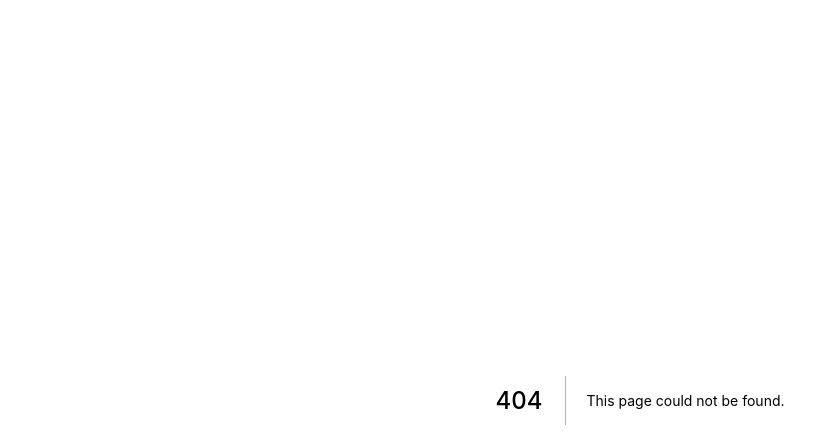
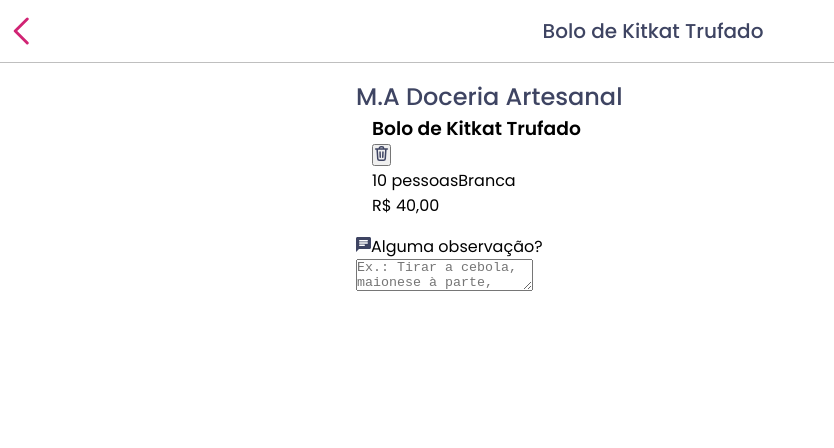
Before and after one commit to FabioRamos12/meumenu-next, a Next.js app: page /checkout in a window 1280 px wide. Before the commit this address had no page. Shown: the top 448 px of the page, without its empty margins (0-834 px from the left). Built offline with nearby package versions, Linux system fonts and the light colour scheme.

Commit message:
Create checkout page

```diff
--- /dev/null
+++ b/src/pages/checkout.tsx
@@ -0,0 +1,65 @@
+import Head from "next/head";
+
+import styles from "../styles/checkout.module.scss";
+
+import { Header } from "../components/Header";
+import Image from "next/image";
+
+export default function Checkout() {
+    return (
+        <>
+            <Head>
+                <title>Meu Menu | Checkout</title>
+            </Head>
+
+            <main>
+                <Header />
+
+                <section className={styles.checkoutContainer}>
+                    <h2>M.A Doceria Artesanal</h2>
+
+                    <article className={styles.checkoutItems}>
+                        <div className={styles.item}>
+                            <div>
+                                <h3>Bolo de Kitkat Trufado</h3>
+                                <button>
+                                    <Image
+                                        src="/remove.svg"
+                                        width={15}
+                                        height={15}
+                                        alt="Remover item"
+                                    />
+                                </button>
+                            </div>
+
+                            <div>
+                                <div>
+                                    <span>10 pessoas</span>
+                                    <span>Branca</span>
+                                    <span></span>
+                                    <span></span>
+                                </div>
+
+                                <span>R$ 40,00</span>
+                            </div>
+                        </div>
+                    </article>
+
+                    <article className={styles.observations}>
+                        <div>
+                            <Image
+                                src="/chat.svg"
+                                width={15}
+                                height={15}
+                                alt="Observações"
+                            />
+                            <span>Alguma observação?</span>
+                        </div>
+
+                        <textarea placeholder="Ex.: Tirar a cebola, maionese à parte, ponto da carne, etc."></textarea>
+                    </article>
+                </section>
+            </main>
+        </>
+    );
+}
--- /dev/null
+++ b/src/styles/checkout.module.scss
@@ -0,0 +1,16 @@
+.checkoutContainer {
+    max-width: 600px;
+    margin: 0 auto;
+
+    padding: 1.6rem;
+
+    h2 {
+        font-size: 2.4rem;
+        font-weight: 500;
+        color: #3e4462;
+    }
+
+    .checkoutItems {
+        padding: 0 1.6rem 1.6rem;
+    }
+}
```
Also changed, not shown: src/context/CheckoutContext.tsx (added, +13 -0 lines).
